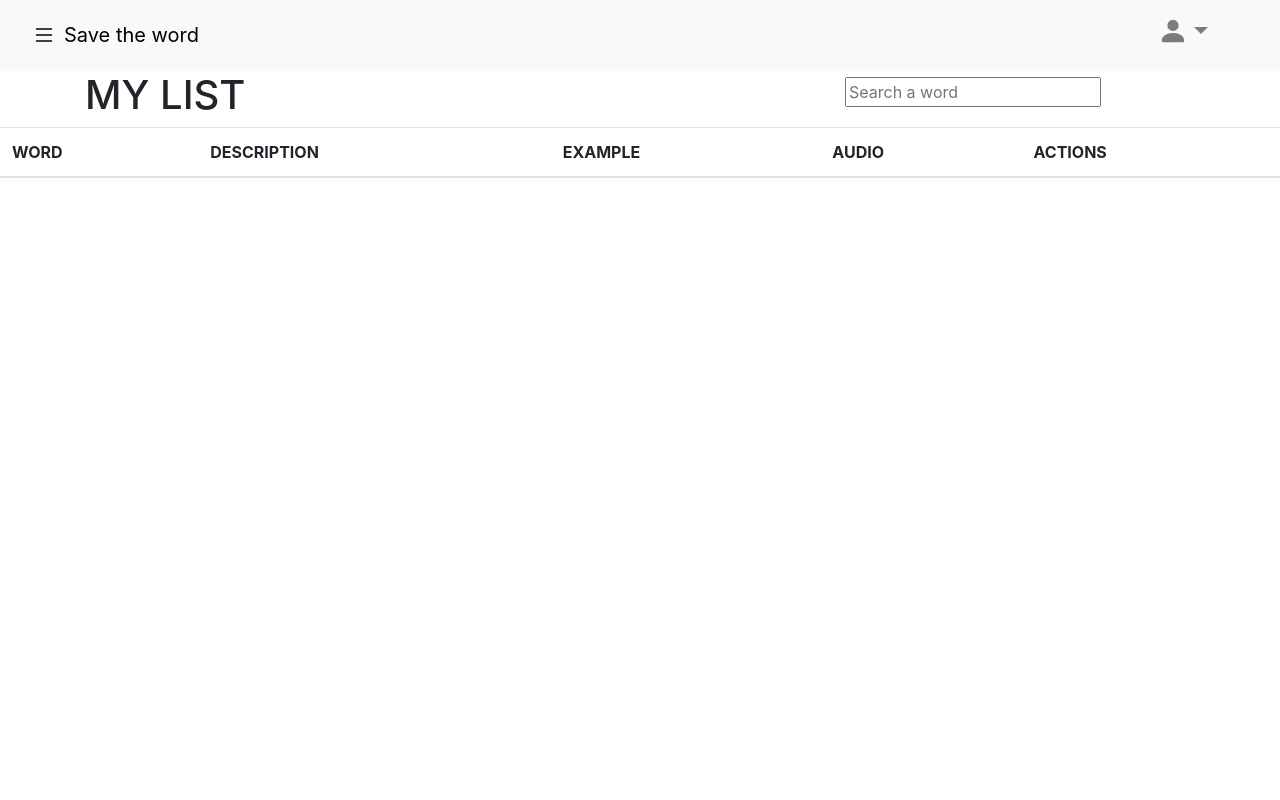
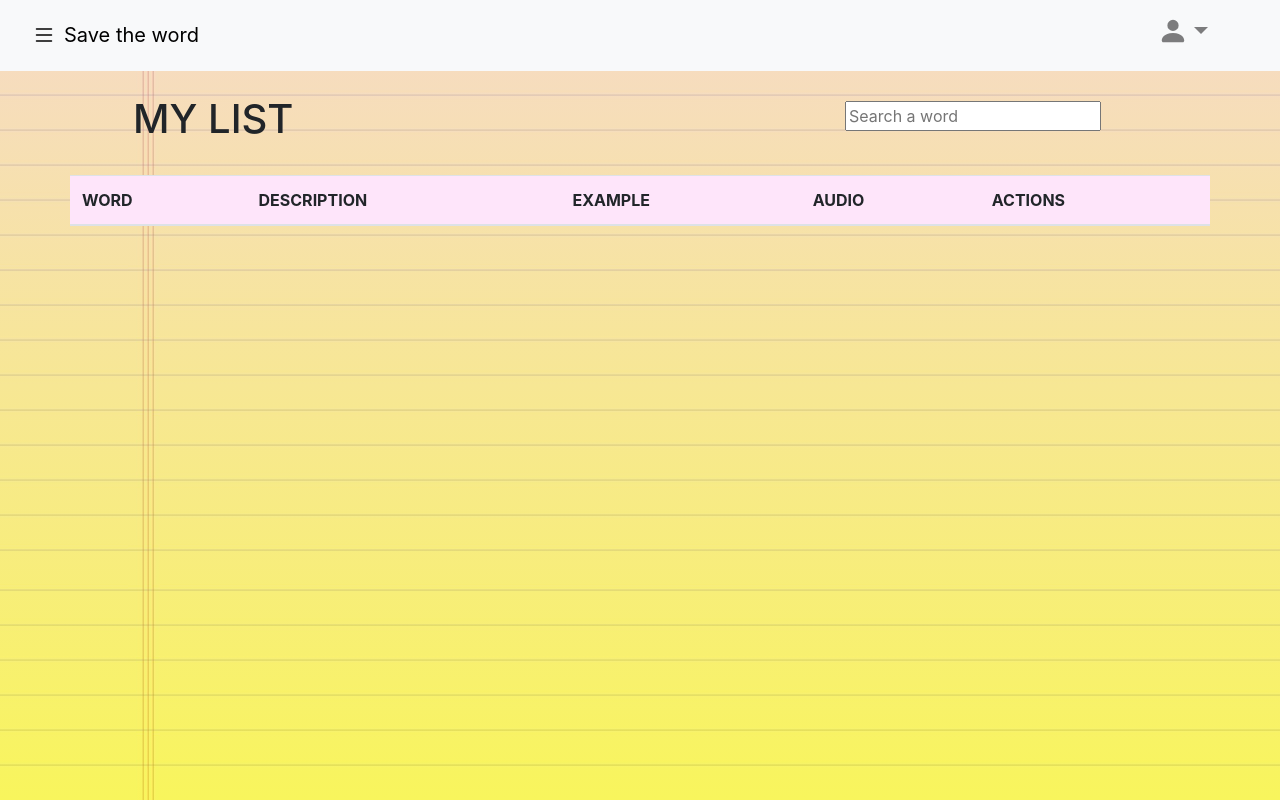
Before and after one commit to manuelsayago15/save-the-word, a Vue app: page /my-list in a window 1280 px wide. Built offline with nearby package versions, Linux system fonts and the light colour scheme.

Commit message:
background

```diff
--- a/src/App.vue
+++ b/src/App.vue
@@ -1,31 +1,31 @@
 <template>
   <div id="app">
-      <Navbar/>
-    <transition name="fade">
+      <!-- <Navbar/>
+    <transition name="fade"> -->
       <router-view></router-view>
-    </transition>
+    <!-- </transition> -->
   </div>
 </template>
 
 <script>
-import Navbar from './components/Navbar.vue'
+// import Navbar from './components/Navbar.vue'
 
 export default {
   name: "App",
-  components:{
-    Navbar
-  }
+  // components:{
+  //   Navbar
+  // }
 };
 </script>
 
 <style>
 
-.fade-enter-active, .fade-leave-active {
+/* .fade-enter-active, .fade-leave-active {
   transition: opacity .5s;
 }
 .fade-enter, .fade-leave-to {
   opacity: 0;
-}
+} */
 
 
 </style>
--- a/src/components/Sidebar.vue
+++ b/src/components/Sidebar.vue
@@ -58,6 +58,9 @@ name:'Sidebar',
 </script>
 
 <style scoped>
+#sidebar-backdrop{
+    background-color: burlywood;
+}
 a{
     color: black;
 }
--- a/src/views/Level1-1.vue
+++ b/src/views/Level1-1.vue
@@ -1,6 +1,8 @@
 <template>
 <div class="background">
     <!-- Primer cuento -->
+    <Navbar/>
+    <transition name="fade">
     <div class="container">
             <h1 class="text-center display-2">Level 1</h1>
         <div v-if="!show">
@@ -33,10 +35,13 @@
             <b-button @click="goBack">Try Again</b-button>
         </div>
     </div>
+    </transition>
+
 </div>
 </template>
 
 <script>
+import Navbar from '../components/Navbar.vue'
 import Swal from 'sweetalert2'
 import HighlightTable from "@/components/HighlightTable";
 import { mapState, mapMutations, mapActions } from "vuex";
@@ -44,6 +49,7 @@ export default {
     name: 'Level1-1',
     components: {
         HighlightTable,
+        Navbar
     },
     data() {
         return {
@@ -111,6 +117,12 @@ p{
     font-size: 24px;
     margin-left: 3em;
 }
+.fade-enter-active, .fade-leave-active {
+  transition: opacity .5s;
+}
+.fade-enter, .fade-leave-to {
+  opacity: 0;
+}
 @media (max-width: 768px) {
     h2{
         font-size: 3.5rem;
--- a/src/views/Level1-2.vue
+++ b/src/views/Level1-2.vue
@@ -1,5 +1,7 @@
 <template>
 <div class="background">
+    <Navbar/>
+    <transition name="fade">
     <div class="container">
          <h1 class="text-center display-2">Level 1</h1>
         <div v-if="!show">
@@ -32,10 +34,12 @@
             <b-button @click="goBack">Try Again</b-button>
         </div>
     </div>
+    </transition>
 </div>
 </template>
 
 <script>
+import Navbar from '../components/Navbar.vue'
 import Swal from 'sweetalert2'
 import { mapMutations, mapActions } from "vuex";
 import HighlightTable from "@/components/HighlightTable";
@@ -43,6 +47,7 @@ export default {
 name:'Level1-2',
     components: {
         HighlightTable,
+        Navbar
     },
     data() {
         return {
@@ -103,6 +108,12 @@ p{
     font-size: 24px;
     margin-left: 3em;
 }
+.fade-enter-active, .fade-leave-active {
+  transition: opacity .5s;
+}
+.fade-enter, .fade-leave-to {
+  opacity: 0;
+}
 @media (max-width: 768px) {
     h2{
         font-size: 3.5rem;
--- a/src/views/Level2-1.vue
+++ b/src/views/Level2-1.vue
@@ -1,6 +1,8 @@
 <template>
 <div class="background">
         <!-- Tercer cuento -->
+            <Navbar/>
+    <transition name="fade">
     <div class="container">
             <h1 class="text-center display-2">Level 2</h1>
         <div v-if="!show">
@@ -33,10 +35,12 @@
             <b-button @click="goBack">Try Again</b-button>
         </div>
     </div>
+    </transition>
 </div>
 </template>
 
 <script>
+import Navbar from '../components/Navbar.vue'
 import Swal from 'sweetalert2'
 import { mapMutations, mapActions } from "vuex";
 import HighlightTable from "@/components/HighlightTable";
@@ -44,6 +48,7 @@ export default {
     name: 'Level2-1',
     components: {
         HighlightTable,
+        Navbar
     },
     data() {
         return {
@@ -104,6 +109,12 @@ p{
     font-size: 24px;
     margin-left: 3em;
 }
+.fade-enter-active, .fade-leave-active {
+  transition: opacity .5s;
+}
+.fade-enter, .fade-leave-to {
+  opacity: 0;
+}
 @media (max-width: 768px) {
     h2{
         font-size: 3.5rem;
--- a/src/views/Level2-2.vue
+++ b/src/views/Level2-2.vue
@@ -1,6 +1,8 @@
 <template>
 <div class="background">
         <!-- Cuarto cuento -->
+            <Navbar/>
+    <transition name="fade">
     <div class="container">
             <h1 class="text-center display-2">Level 2</h1>
         <div v-if="!show">
@@ -33,10 +35,13 @@
             <b-button @click="goBack">Try Again</b-button>
         </div>
     </div>
+
+    </transition>
 </div>
 </template>
 
 <script>
+import Navbar from '../components/Navbar.vue'
 import Swal from 'sweetalert2'
 import { mapMutations, mapActions } from "vuex";
 import HighlightTable from "@/components/HighlightTable";
@@ -44,6 +49,7 @@ export default {
     name: 'Level2-2',
     components: {
         HighlightTable,
+        Navbar
     },
     data() {
         return {
@@ -103,6 +109,12 @@ p{
     font-size: 24px;
     margin-left: 3em;
 }
+.fade-enter-active, .fade-leave-active {
+  transition: opacity .5s;
+}
+.fade-enter, .fade-leave-to {
+  opacity: 0;
+}
 @media (max-width: 768px) {
     h2{
         font-size: 3.5rem;
--- a/src/views/Levels.vue
+++ b/src/views/Levels.vue
@@ -1,5 +1,7 @@
 <template>
   <div class="background">
+    <Navbar/>
+    <transition name="fade">
     <div class="container ">
       <h1 class="display-4 text-center py-5 margin">If there is a word you don’t understand, you can doubleclick on it and add it to your list!</h1>
 
@@ -40,16 +42,26 @@
           </b-card>
       </div>
     </div>
-
+    </transition>
   </div>
 </template>
 <script>
+import Navbar from '../components/Navbar.vue'
 export default {
   name: 'Levels',
+  components:{
+    Navbar
+  }
 }
 </script>
 
 <style scoped>
+.fade-enter-active, .fade-leave-active {
+  transition: opacity .5s;
+}
+.fade-enter, .fade-leave-to {
+  opacity: 0;
+}
 .background{
   background-image: linear-gradient(rgba(248,201,255,.5), rgba(252, 255, 41,.5)), url('../assets/yellownotes.jpg');
   background-size: cover;
--- a/src/views/Login.vue
+++ b/src/views/Login.vue
@@ -138,7 +138,7 @@ export default {
 	background-repeat: no-repeat;
 	background-position: 100% 50%;
   height: 100vh;
-  margin-right: -3.4999em;
+  margin-right: -7.4999em;
   }
 
 #google{
--- a/src/views/MyList.vue
+++ b/src/views/MyList.vue
@@ -1,9 +1,10 @@
 <template>
-    <div>
+    <div class="background">
+    <Navbar/>
          <div class="container">
-            <div class="row">
+            <div class="row my-4">
                 <div class="col-lg-8">
-                    <h1>MY LIST</h1>
+                    <h1 class="ml-5">MY LIST</h1>
                 </div>
                 <div class="col-lg-4 input-search">
                     <input type="text" v-model="wordInput" ref="search" placeholder="Search a word"
@@ -13,7 +14,7 @@
 
             </div>
         </div>
-        <table class="table">
+        <table class="table container">
             <thead>
                 <tr>
                 <th scope="col">WORD</th>
@@ -38,9 +39,13 @@
     </div>
 </template>
 <script>
+import Navbar from '../components/Navbar.vue'
 import { mapState, mapActions, mapMutations } from "vuex";
 export default {
     name: 'MyList',
+    components:{
+        Navbar
+    },
     data () {
         return {
             wordInput: ''
@@ -69,4 +74,14 @@ export default {
     .input-search{
         margin-top: 6px;
     }
+    .background{
+    background-image: linear-gradient(rgba(248,201,255,.5), rgba(252, 255, 41,.5)), url('../assets/yellownotes.jpg');
+    background-size: cover;
+    background-repeat: no-repeat;
+    background-position: center;
+    height: 100vh;
+    }
+    table{
+        background-color: #FEE5FA;
+    }
 </style>
--- a/src/views/Profile.vue
+++ b/src/views/Profile.vue
@@ -1,5 +1,7 @@
 <template>
-    <div>
+<div class="background">
+    <Navbar/>
+    <transition name="fade">
     <div class="page-content page-container" id="page-content">
         <div class="padding">
             <div class="row container d-flex justify-content-center">
@@ -50,11 +52,16 @@
             </div>
         </div>
     </div>
+    </transition>
 </div>
 </template>
 <script>
+import Navbar from '../components/Navbar.vue'
 export default {
     name: 'Home',
+    components:{
+        Navbar
+    },
     data () {
         return {
 
@@ -63,6 +70,19 @@ export default {
 }
 </script>
 <style scoped>
+.fade-enter-active, .fade-leave-active {
+  transition: opacity .5s;
+}
+.fade-enter, .fade-leave-to {
+  opacity: 0;
+}
+    .background{
+    background-image: linear-gradient(rgba(248,201,255,.5), rgba(252, 255, 41,.5)), url('../assets/yellownotes.jpg');
+    background-size: cover;
+    background-repeat: no-repeat;
+    background-position: center;
+    height: 100vh;
+    }
     body {
         background-color: #f9f9fa
     }
```
Lines whose indentation alone changed are shown as unchanged.
